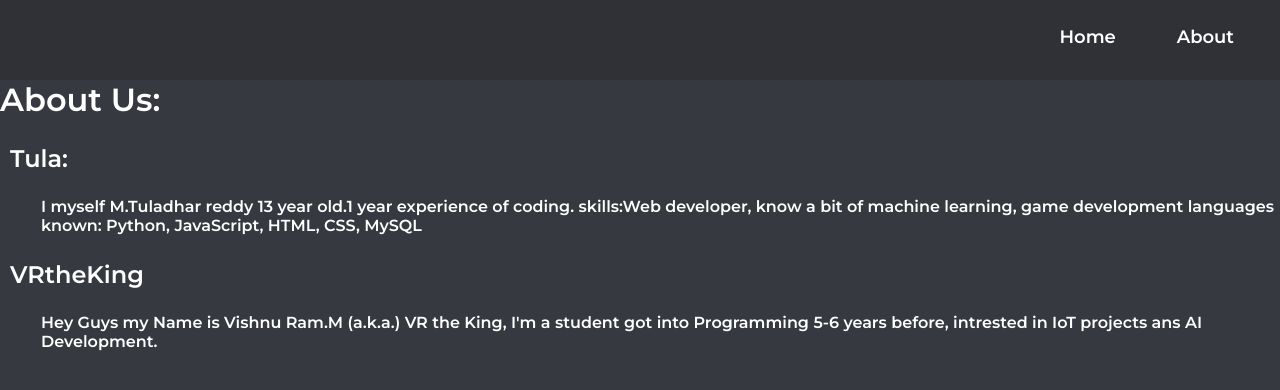
After one commit to VRtheKing/Timathon, a Flask app: template templates/about.html in a window 1280 px wide. The commit adds this page. Shown: the top 390 px of the page. Run offline with Flask 2, Linux system fonts and the light colour scheme; the template is opened without the code that fills it, so the values that code supplies are empty.

Commit message:
Added about us

```diff
--- a/static/style.css
+++ b/static/style.css
@@ -6,6 +6,7 @@
 body{
     background: #363940;
 	font-family: montserrat;
+	color: #ffffff;
     width:100%;
     margin:0px;
     overflow:auto;
@@ -159,3 +160,25 @@ button, input[type="submit"], input[type="reset"] {
 	top: 80%;
 	left: 57%;
 }
+
+
+
+#about {
+	background: #FFFFFF;
+	padding-top: 12rem;
+	padding-bottom: 15rem;
+}
+#about .section-intro {
+	margin-bottom: 3rem;
+	margin-left: 3rem;
+}
+
+.intro-info {
+	position: relative;
+	margin-top: 1.5rem;
+	margin-right: -30px;
+	margin-left: -55px;
+}
+.intro-info .lead {
+	text-align: left;
+	padding-left: 6rem;
--- /dev/null
+++ b/templates/about.html
@@ -0,0 +1,41 @@
+<!DOCTYPE html>
+<html lang="en">
+<head>
+    <meta charset="UTF-8">
+    <meta name="viewport" content="width=device-width, initial-scale=1.0">
+	<link href="https://fonts.googleapis.com/css2?family=Montserrat:wght@600&display=swap" rel="stylesheet">
+  <link rel="stylesheet" href="../static/style.css" />
+  <script src="https://ajax.googleapis.com/ajax/libs/jquery/3.5.1/jquery.min.js"></script>
+    <title>Document</title>
+
+</head>
+<body>
+	<header>
+    <nav>
+      <ul class="nav-links">
+		<li>
+          <a class="nav-link" href="index.html">Home</a>
+        </li>
+        <li>
+        </li>
+		<li>
+          <a class="nav-link" href="about.html">About</a>
+        </li>
+      </ul>
+    </header>
+	<div class="row section-intro">
+   		<div class="col-twelve">
+   			<h1>About Us:</h1>
+			<h2 style="padding-left:10px; padding-top:25px;">Tula:</h2>
+			<div class="intro-info">
+   				<p class="lead">I myself M.Tuladhar reddy 13 year old.1 year experience of coding. skills:Web developer, know  a bit of machine learning, game development languages known: Python, JavaScript, HTML, CSS, MySQL</p>
+   			</div>
+			<h2 style="padding-left:10px; padding-top:25px;">VRtheKing</h2>
+			<div class="intro-info">
+   				<p class="lead">Hey Guys my Name is Vishnu Ram.M (a.k.a.) VR the King, I'm a student got into Programming 5-6 years before, intrested in IoT projects ans AI Development.</p>
+   			</div>
+
+   		</div>
+   	</div>
+</body>
+</html>
--- a/templates/index.html
+++ b/templates/index.html
@@ -14,12 +14,12 @@
     <nav>
       <ul class="nav-links">
 		<li>
-          <a class="nav-link" href="">Home</a>
+          <a class="nav-link" href="index.html">Home</a>
         </li>
         <li>
         </li>
 		<li>
-          <a class="nav-link" href="#">About</a>
+          <a class="nav-link" href="about.html">About</a>
         </li>
       </ul>
     </header>
```
